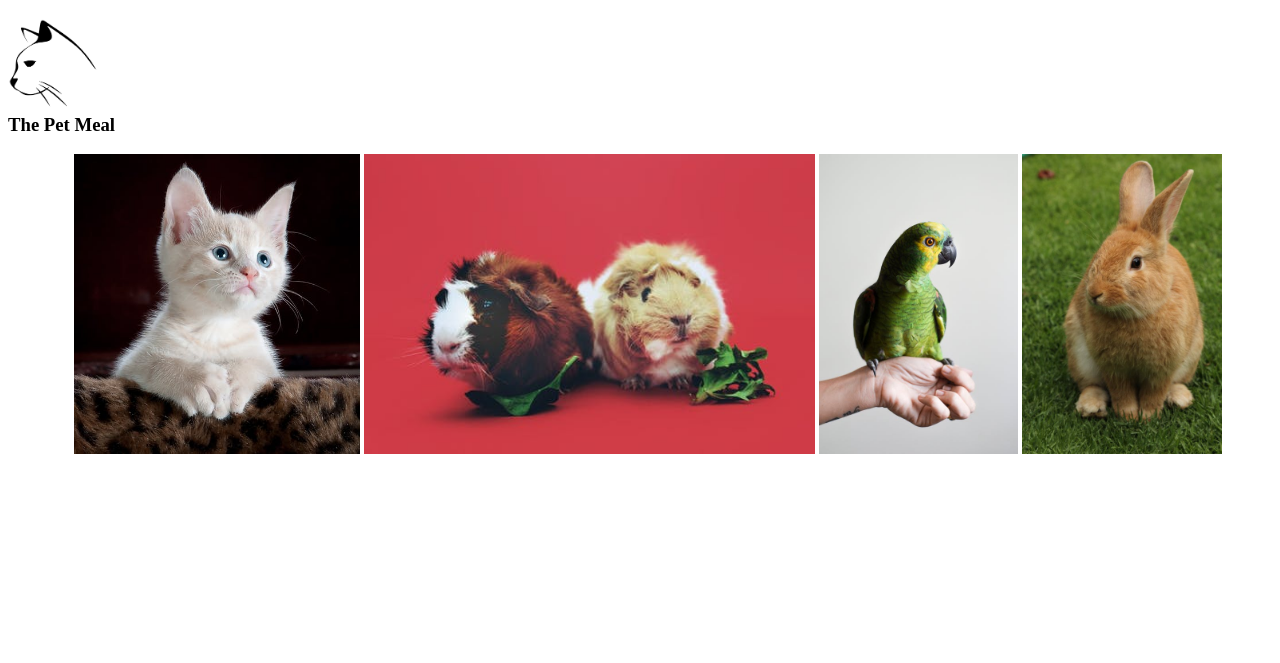
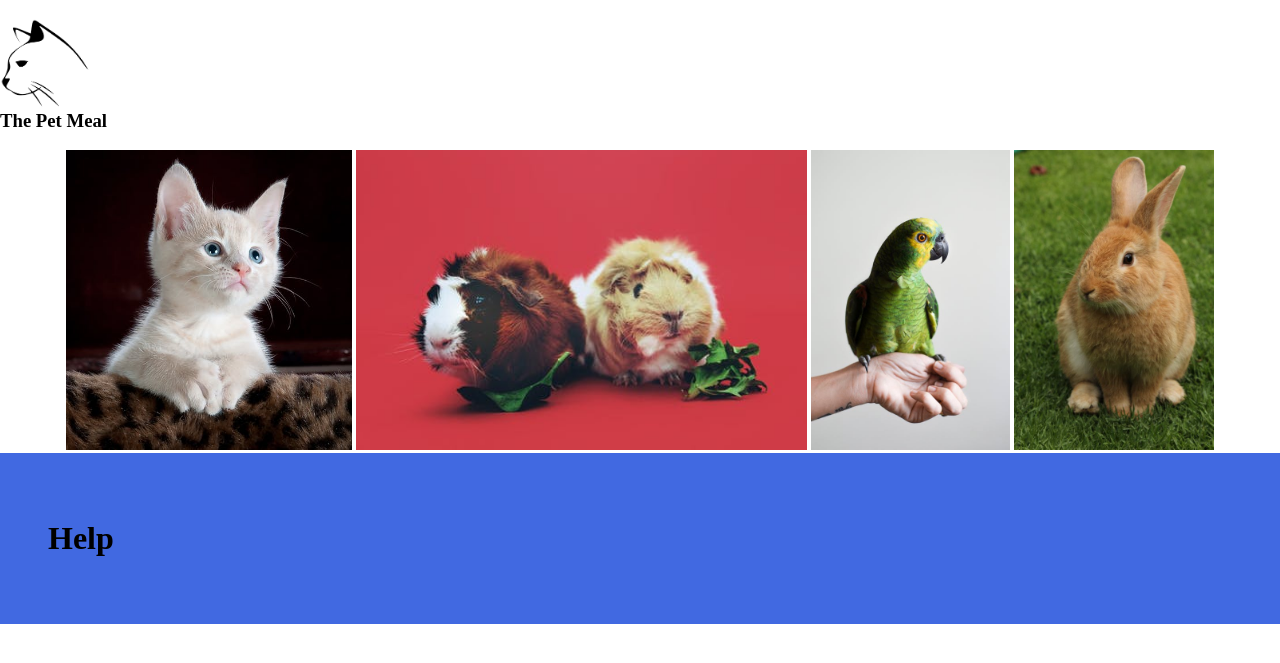
Before and after one commit to dass10/HTCS5606_casestudy1, a PHP site: page / in a window 1280 px wide. Shown: the top 663 px of the page. Run offline with PHP 8.4, Linux system fonts and the light colour scheme.

Commit message:
created footer with just Help link,rest will do tomorrow

```diff
--- a/CSS/style.css
+++ b/CSS/style.css
@@ -1,12 +1,19 @@
 body{
     background-color: white;
+    margin: 0;
+    font-family: "Bookman Old Style";
+    line-height: 1;
+
+    min-height: 80%;
+    display: flex;
+    flex-direction: column;
 }
 
 #main{
     width: 100%;
 
     text-align: center;
-    position: fixed;
+    position: relative;
 }
 
 #main img{
@@ -22,5 +29,11 @@ body{
 
     height: 90px;
     width: 90px;
-
 }
+#footer {
+    background-color: royalblue;
+    border-bottom: darkblue;
+    border-top: darkblue;
+    padding: 3em;
+    margin-top: auto;
+}
--- a/index.html
+++ b/index.html
@@ -19,6 +19,9 @@
     <img src="image/parrot.jpeg" />
     <img src="image/rabbit.jpeg" />
 </div>
-<div id="footer"></div>
+<div id="footer" >
+    <h1>Help</h1>
+
+</div>
 </body>
 </html>
```
